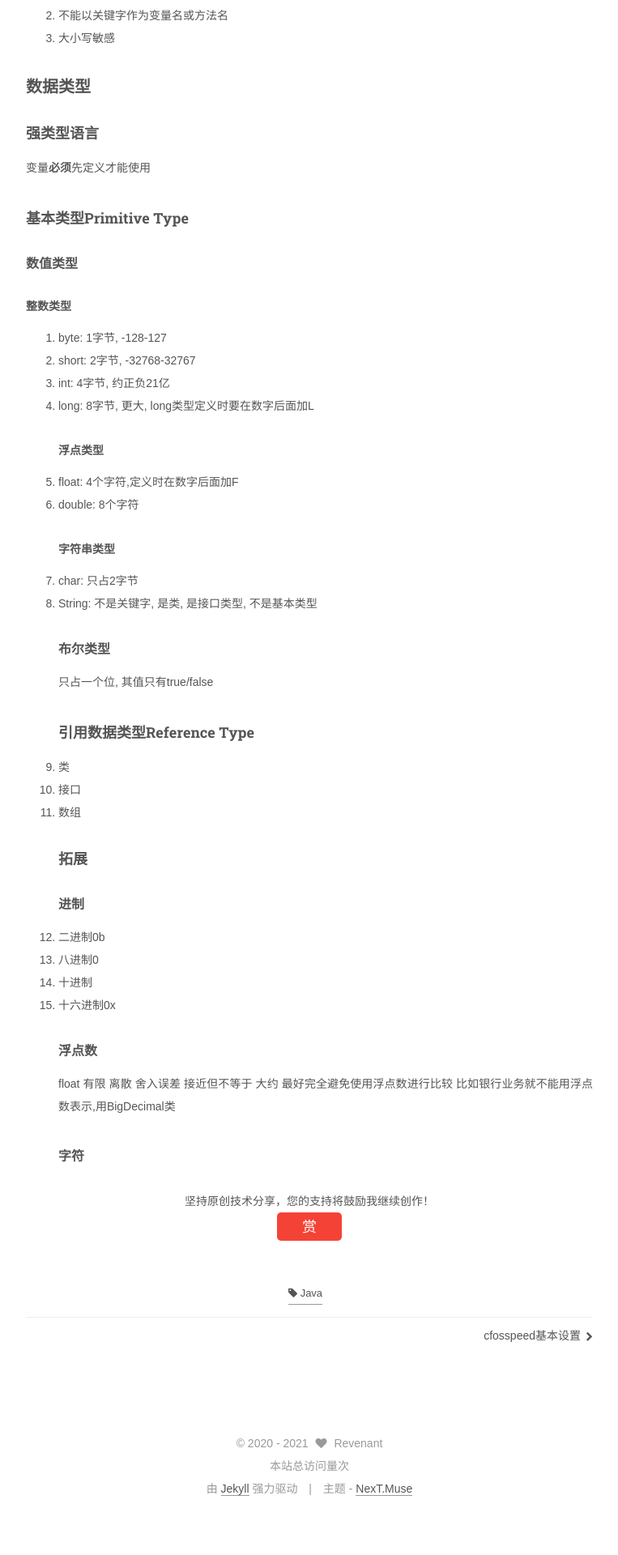
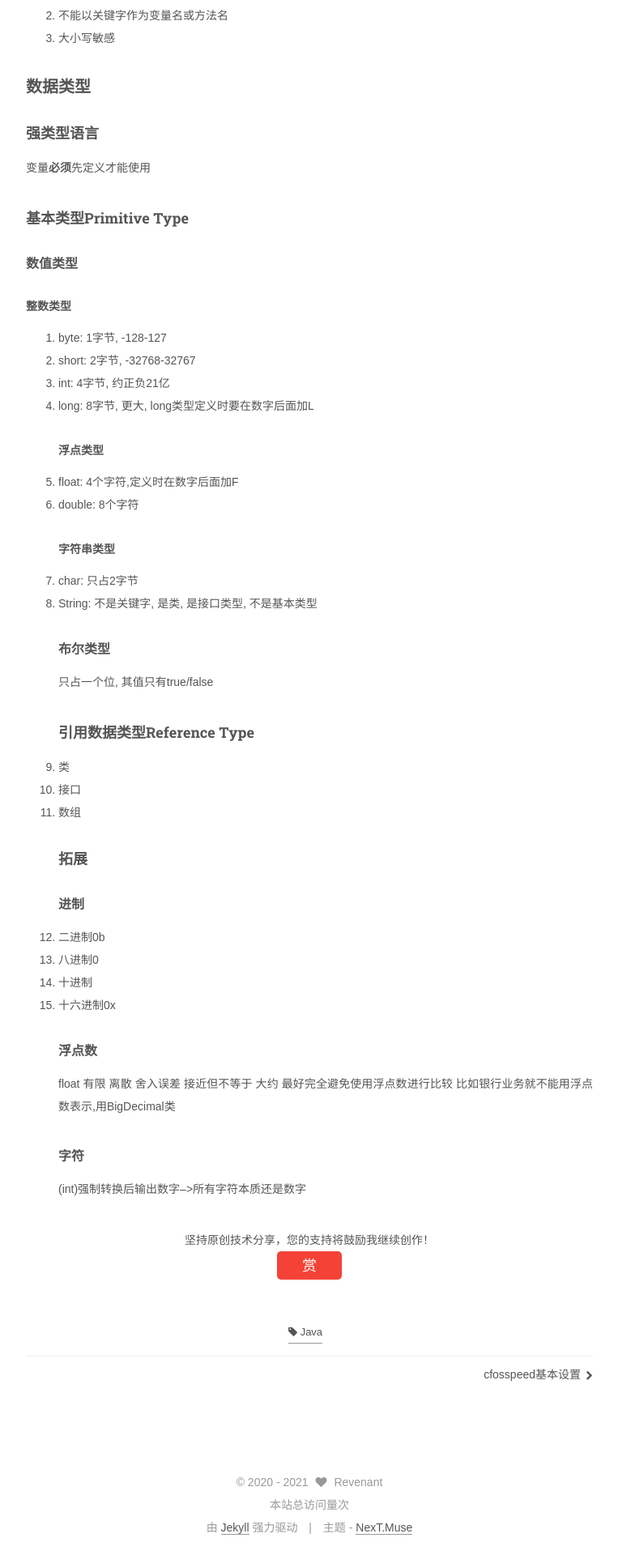
Before and after one commit to Revenant-S/Revenant-S, a Jekyll site: the page built from _posts/2021-03-12-Java语法基础.md, in a window 1280 px wide. Shown: the part 1192-3112 px from the top of the page at 81% size, without its empty margins (258-1021 px from the left). Built offline with Jekyll 4.4.1, drawn with Linux system fonts in a browser that asks for light colours; some web fonts are replaced; comment, search, counter and statistics services are not loaded; before the commit the page ends 3064 px from its top, so only the background shows below that.

Commit message:
修改文件: _posts/2021-03-12-Java语法基础.md

```diff
--- a/_posts/2021-03-12-Java语法基础.md
+++ b/_posts/2021-03-12-Java语法基础.md
@@ -80,3 +80,4 @@ float 有限 离散 舍入误差 接近但不等于 大约
 最好完全避免使用浮点数进行比较
 比如银行业务就不能用浮点数表示,用BigDecimal类
 #### 字符
+(int)强制转换后输出数字-->所有字符本质还是数字
```
